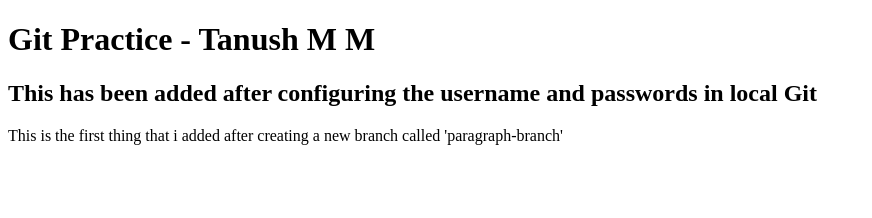
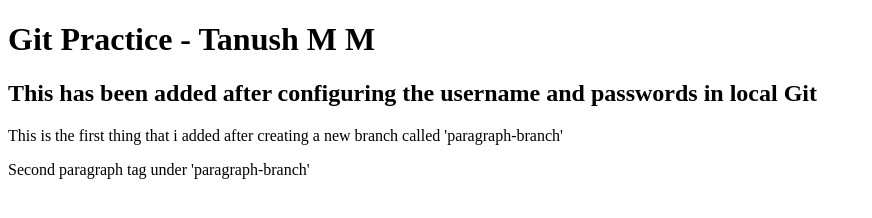
Before and after one commit to tanush-peronal-cei/git-practice, a plain HTML site: page index.html in a window 1280 px wide. Shown: the whole page, without its empty margins (0-872 px from the left). Drawn offline with Linux system fonts and the light colour scheme.

Commit message:
Second pararaph under 'paragraph-branch'

```diff
--- a/index.html
+++ b/index.html
@@ -10,5 +10,7 @@
     <h2>This has been added after configuring the username and passwords in local Git</h2>
 
     <p>This is the first thing that i added after creating a new branch called 'paragraph-branch'</p>
+
+    <p>Second paragraph tag under 'paragraph-branch'</p>
 </body>
 </html>
```
